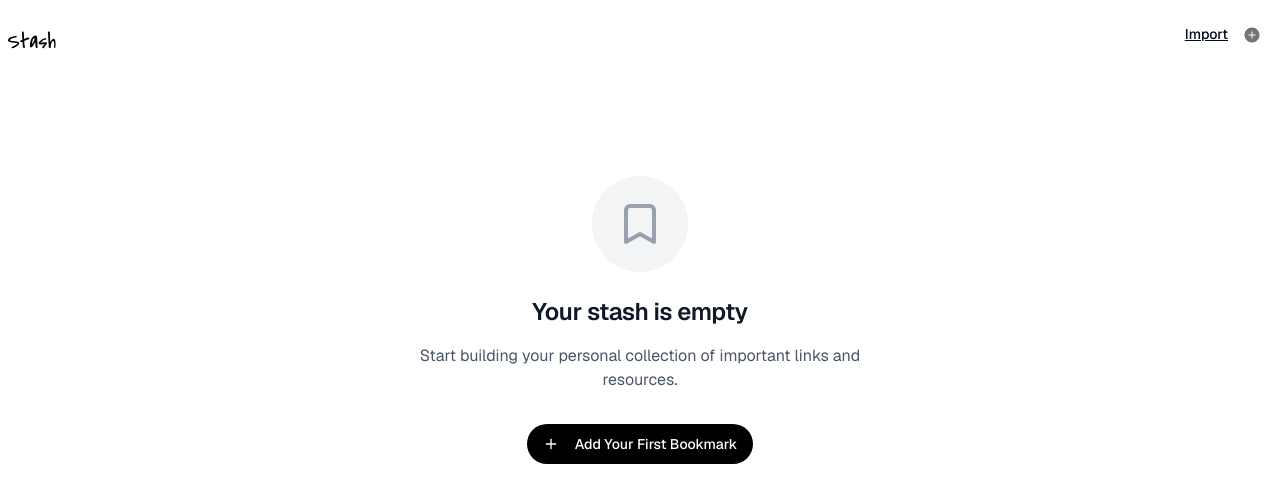
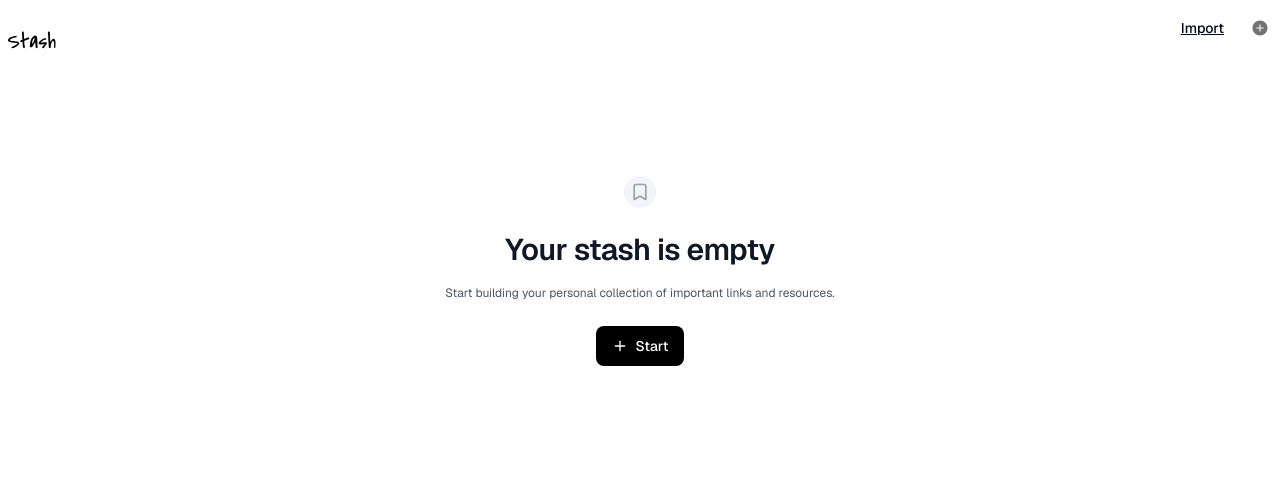
Before and after one commit to eeshm/bkmrs, a React (Vite) app: page / in a window 1280 px wide. Shown: the top 502 px of the page. Built offline with nearby package versions, Linux system fonts and the light colour scheme.

Commit message:
fix header elements from vertical to horizontal

```diff
--- a/src/components/DashboardHeader.tsx
+++ b/src/components/DashboardHeader.tsx
@@ -37,57 +37,11 @@ export function DashboardHeader({
           <div className="flex items-center ">
             <StashLogo className="size-12" />
           </div>
-          <div className="flex flex-col items-end">
-            {/* Top row: Add button */}
-            <div className="p-1">
-              {showImport && bookmarksCount === 0 && onImportClick && (
-                <Button
-                  onClick={onImportClick}
-                  className="rounded-lg px-4 relative bottom-1 cursor-pointer underline"
-                >
-                  Import
-                </Button>
-              )}
-              <button
-                onClick={onAddClick}
-                className="cursor-pointer transition-colors relative pb-3 pr-2"
-              >
-                <PlusIcon className="size-4"/>
-              </button>
-            </div>
-
-            {/* Bottom row: Edit, Delete, Search buttons and Search Bar */}
-            {bookmarksCount > 0 && (
-              <div className="flex flex-col gap-2 space-y-2 pr-2 items-end ">
-
-                <button
-                  onClick={() => onEditModeChange?.(editMode === 'edit' ? null : 'edit')}
-                  disabled={editMode === 'delete'}
-                  className={`p-1 cursor-pointer transition-all rounded-lg${editMode === 'edit'
-                    ? 'bg-blue-600'
-                    : editMode === 'delete' ? 'opacity-50 cursor-not-allowed'
-                      : ' hover:bg-blue-400 '
-                    }`}
-                >
-                  <EditIcon className="size-3.5 stroke-gray-600" />
-                </button>
-                <button
-                  onClick={() => onEditModeChange?.(editMode === 'delete' ? null : 'delete')}
-                  disabled={editMode === 'edit'}
-                  className={`rounded-lg cursor-pointer transition-all group p-1 ${editMode === 'delete'
-                    ? 'bg-red-600 border-red-600'
-                    : editMode === 'edit' ? 'opacity-50 cursor-not-allowed'
-                      : 'dark:border-white/50 hover:bg-red-200'
-                    }`}
-                >
-                  <TrashIcon123
-                    className="size-4"
-                    fill={editMode === 'delete' ? 'white' : 'var(--color-red-600)'}
-                    secondaryfill={editMode === 'delete' ? 'var(--color-gray-200)' : 'var(--color-red-700)'}
-                  />
-                </button>
-
-                <div className="flex items-center p-1 justify-center h-6">
+          <div className="flex flex-col items-end ">
+            {/* Top row: All action buttons in one line */}
+            <div className="flex flex-row items-center gap-2 h-6">
+              {bookmarksCount > 0 && (
+                <div className="flex items-center h-full">
                   <AnimatePresence>
                     {showSearch && showSearchBar && (
                       <motion.div
@@ -95,24 +49,23 @@ export function DashboardHeader({
                         animate={{ opacity: 1, width: 'auto' }}
                         exit={{ opacity: 0, width: 0 }}
                         transition={{ duration: 0.5 }}
-                        className="relative overflow-hidden font-semibold"
+                        className="relative overflow-hidden h-full flex items-center"
                       >
-                        <Search className="absolute left-1 top-1/2 transform -translate-y-1/2 size-3 text-gray-400 pointer-events-none" />
+                        <Search className="absolute left-2 top-1/2 transform -translate-y-1/2 size-3 text-gray-400 pointer-events-none" />
                         <input
                           type="text"
                           placeholder="Search..."
                           value={searchQuery}
                           onChange={(e) => onSearchChange(e.target.value)}
                           autoFocus
-                          className={cn("pl-5 rounded-lg placeholder:text-gray-400 text-xs pr-10 bg-gray-100 dark:bg-gray-800 border-0 h-9 w-60",
-                            "focus-visible:outline-none focus-visible:ring-0",
-                            "border border-gray-300 dark:border-gray-700",
+                          className={cn("pl-6 rounded-lg placeholder:text-gray-400 text-xs pr-2 bg-gray-100 dark:bg-gray-800 border-0 h-full w-56",
+                            "focus-visible:outline-none focus-visible:ring-0 border border-gray-300 dark:border-gray-700"
                           )}
                         />
                         {searchQuery && (
                           <button
                             onClick={() => onSearchChange('')}
-                            className="absolute right-1  top-1/2 transform -translate-y-1/2 text-gray-400 stroke-0 hover:text-gray-600 dark:hover:text-gray-300"
+                            className="absolute right-2 top-1/2 transform -translate-y-1/2 text-gray-400 hover:text-gray-600 dark:hover:text-gray-300"
                           >
                             <X className="size-3" />
                           </button>
@@ -123,13 +76,60 @@ export function DashboardHeader({
 
                   <button
                     onClick={() => setShowSearchBar(!showSearchBar)}
-                    className="cursor-pointer flex items-center justify-center shrink-0"
+                    className="cursor-pointer flex items-center justify-center p-1 h-full"
                   >
                     <Search className="size-4 stroke-gray-600" />
                   </button>
                 </div>
-              </div>
-            )}
+              )}
+
+              {showImport && bookmarksCount === 0 && onImportClick && (
+                <Button
+                  onClick={onImportClick}
+                  className="rounded-lg px-4 cursor-pointer underline"
+                >
+                  Import
+                </Button>
+              )}
+
+              {bookmarksCount > 0 && (
+                <>
+                  <button
+                    onClick={() => onEditModeChange?.(editMode === 'edit' ? null : 'edit')}
+                    disabled={editMode === 'delete'}
+                    className={`p-1 cursor-pointer transition-all rounded-lg ${editMode === 'edit'
+                      ? 'bg-blue-600'
+                      : editMode === 'delete' ? 'opacity-50 cursor-not-allowed'
+                        : 'hover:bg-blue-400'
+                      }`}
+                  >
+                    <EditIcon className="size-3.5 stroke-gray-600" />
+                  </button>
+                  <button
+                    onClick={() => onEditModeChange?.(editMode === 'delete' ? null : 'delete')}
+                    disabled={editMode === 'edit'}
+                    className={`p-1 rounded-lg cursor-pointer transition-all ${editMode === 'delete'
+                      ? 'bg-red-600'
+                      : editMode === 'edit' ? 'opacity-50 cursor-not-allowed'
+                        : 'hover:bg-red-200'
+                      }`}
+                  >
+                    <TrashIcon123
+                      className="size-4"
+                      fill={editMode === 'delete' ? 'white' : 'var(--color-red-600)'}
+                      secondaryfill={editMode === 'delete' ? 'var(--color-gray-200)' : 'var(--color-red-700)'}
+                    />
+                  </button>
+                </>
+              )}
+
+              <button
+                onClick={onAddClick}
+                className="cursor-pointer transition-colors p-1"
+              >
+                <PlusIcon className="size-4" />
+              </button>
+            </div>
           </div>
         </div>
       </div>
--- a/src/components/EmptyState.tsx
+++ b/src/components/EmptyState.tsx
@@ -1,6 +1,7 @@
 import React from 'react';
 import { BookmarkIcon, Plus } from 'lucide-react';
 import { Button } from '@/components/ui/button';
+import { cn } from '@/lib/utils';
 
 interface EmptyStateProps {
   onAddClick: () => void;
@@ -10,22 +11,25 @@ export function EmptyState({ onAddClick }: EmptyStateProps) {
   return (
     <div className="text-center py-16">
       <div className="max-w-md mx-auto">
-        <div className="w-24 h-24 bg-gray-100 dark:bg-gray-800 rounded-full flex items-center justify-center mx-auto mb-6">
-          <BookmarkIcon className="w-12 h-12 text-gray-400" />
+        <div className="size-8 bg-gray-100 dark:bg-gray-800 rounded-full flex items-center justify-center mx-auto mb-6">
+          <BookmarkIcon className="size-5 text-gray-400" />
         </div>
-        <h2 className="text-2xl font-semibold text-gray-900 dark:text-white mb-4">
+        <h2 className="text-2xl sm:text-3xl font-semibold text-gray-900 dark:text-white mb-4">
           Your stash is empty
         </h2>
-        <p className="text-gray-600 dark:text-gray-400 mb-8">
+        <p className="text-gray-600 dark:text-gray-400 text-[12px] mb-6">
           Start building your personal collection of important links and resources.
         </p>
         <Button
           onClick={onAddClick}
           size="lg"
-          className="bg-black dark:bg-white text-white dark:text-black hover:bg-gray-800 dark:hover:bg-gray-100 rounded-full px-8"
+          className={cn("bg-black  dark:bg-white text-white dark:text-black hover:bg-gray-800 dark:hover:bg-gray-100 rounded-lg",
+            "hover:bg-black/90 hover:dark:bg-white/80",
+            "transition-colors duration-300"
+          )}
         >
-          <Plus className="w-5 h-5 mr-2" />
-          Add Your First Bookmark
+          <Plus className="size-4" />
+          Start
         </Button>
       </div>
     </div>
```
